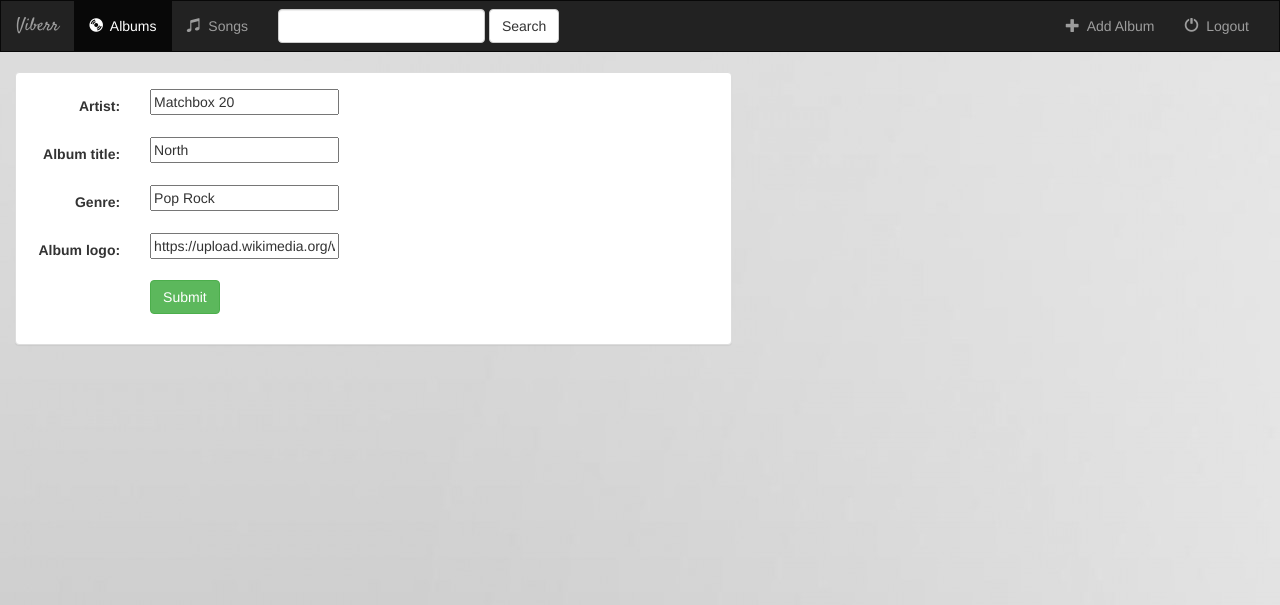
After one commit to lenmorld/Django_site, a Django app: page /music/album/1/ in a window 1280 px wide. The commit adds this page. Shown: the top 605 px of the page. Run offline with Django 3.2, Linux system fonts and the light colour scheme; data comes from the database, SQL or seed files in the repository; both versions use the stored data as it was after the commit; some libraries are stand-ins or nearby versions.

Commit message:
UpdateView and DeleteView

```diff
--- a/music/models.py
+++ b/music/models.py
@@ -1,4 +1,5 @@
 from django.db import models
+from django.core.urlresolvers import reverse
 
 # Create your models here.
 # in the DB, the column name will be these attributes
@@ -9,6 +10,11 @@ class Album(models.Model):
     album_title = models.CharField(max_length=250)
     genre = models.CharField(max_length=100)
     album_logo = models.CharField(max_length=1000)
+
+    # when we create a new album, a pk will be given, pk will be passed to primary view
+    # whenever we use the view, we need to pass the pk
+    def get_absolute_url(self):
+        return reverse('music:detail', kwargs={'pk': self.pk})
 
     # toString()
     def __str__(self):
--- /dev/null
+++ b/music/templates/music/album_form.html
@@ -0,0 +1,27 @@
+{% extends 'music/base.html' %}
+{% block title %}Add a New Album{% endblock %}
+{% block albums_active %}active{% endblock %}
+
+
+{% block body %}
+<div class="container-fluid">
+
+    <div class="row">
+        <div class="col-sm-12 col-md-7">
+            <div class="panel panel-default">
+                <div class="panel-body">
+                    <form class="form-horizontal" action="" method="post" enctype="multipart/form-data">
+                        {% csrf_token %}
+                        {%  include 'music/form-template.html' %}
+                        <div class="form-group">
+                            <div class="col-sm-offset-2 col-sm-10">
+                                <button type="submit" class="btn btn-success">Submit</button>
+                            </div>
+                        </div>
+                    </form>
+                </div>
+            </div>
+        </div>
+    </div>
+</div>
+{% endblock %}
--- a/music/templates/music/base.html
+++ b/music/templates/music/base.html
@@ -61,7 +61,7 @@
 
             <ul class="nav navbar-nav navbar-right">
                 <li class="">
-                    <a href="#">
+                    <a href="{% url 'music:album-add' %}">
                         <span class="glyphicon glyphicon-plus" aria-hidden="true"></span>&nbsp;
                         Add Album
                     </a>
--- /dev/null
+++ b/music/templates/music/form-template.html
@@ -0,0 +1,10 @@
+{% for field in form %}
+    <div class="form-group">
+        <div class="col-sm-offset-2 col-sm-10">
+            <span class="text-danger small">{{ field.errors }}</span>
+        </div>
+
+        <label class="control-label col-sm-2">{{ field.label_tag }}</label>
+        <div class="col-sm-10">{{ field }}</div>
+    </div>
+{% endfor %}
--- a/music/urls.py
+++ b/music/urls.py
@@ -1,28 +1,22 @@
 from django.conf.urls import url
 from . import views
 
-#get module called views from current dir
-
 app_name = 'music'
 
+
+# instead of functions, reference class, then convert to view
+
 urlpatterns = [
+    url(r'^$', views.IndexView.as_view(), name='index'),
+    url(r'^(?P<pk>[0-9]+)/$', views.DetailView.as_view(), name="detail"),
 
-    # /music/
-    url(r'^$', views.index, name='index'),
+    # /music/album/add/  no need for pk for we're creating a new one
+    url(r'album/add/$', views.AlbumCreate.as_view(), name='album-add'),
 
-    # default section - index, or homepage for each app
-    # if nothing is included like music/ , then it will be handled by default here ^$
-    # ^$ matches all, by RegEx
-    # name is optional
+    # /music/album/2/
+    url(r'^album/(?P<pk>[0-9]+)/$', views.AlbumUpdate.as_view(), name='album-update'),
 
-    # /music/<albumID>
-    # e.g. /music/71
+    # /music/album/2/delete
+    url(r'^album/(?P<pk>[0-9]+)/delete/$', views.AlbumDelete.as_view(), name='album-delete'),
 
-    # this will be saved as album_id variable
-    # match digits 0-9, any number, ignore '/'
-    url(r'^(?P<album_id>[0-9]+)/$', views.detail, name="detail" ),
-
-
-    # /music/<album_id>/favorite
-    url(r'^(?P<album_id>[0-9]+)/favorite/$', views.favorite, name="favorite"),
 ]
--- a/music/views.py
+++ b/music/views.py
@@ -1,32 +1,38 @@
+from django.views import generic
 from .models import Album
-from django.shortcuts import render, get_object_or_404
+from django.views.generic.edit import CreateView, UpdateView, DeleteView
+from django.core.urlresolvers import reverse_lazy
 
-# Create your views here.
-from django.http import HttpResponse
+# 2 generic views, 1 list, 1 details
+
+class IndexView(generic.ListView):
+    template_name = 'music/index.html'  # whenever we get a list of albums, plug it here
+    context_object_name = 'object_list'  # we can change this
+
+    def get_queryset(self):     # query DB for whatever album we want, this ex. get all
+        return Album.objects.all()
 
 
-def index(request):
-    all_albums = Album.objects.all()
-    return render(request, 'music/index.html', {'all_albums': all_albums})
+class DetailView(generic.DetailView):
+    model = Album
+    template_name = 'music/detail.html'
 
 
-def detail(request, album_id):
-    album = get_object_or_404(Album, pk=album_id)
-    return render(request, 'music/detail.html', {'album': album})
+class AlbumCreate(CreateView):
+    model = Album
+    # fields that we'll allow user to fill out
+    # we can write a crawler that gets logo atuomatically, or fill the genre
+    # for now, we allow user to type everything
+    fields = ['artist', 'album_title', 'genre', 'album_logo']
 
-def favorite(request, album_id):
-    album = get_object_or_404(Album, pk=album_id)
-    try:
-        selected_song = album.song_set.get(pk=request.POST['song'])
-    except (KeyError, Song.DoesNotExist):
-        return render(request, 'music/detail.html',  {
-            'album': album,
-            'error_message' : "You did not select a valid song", })
-    else:
-        selected_song.is_favorite = True
-        selected_song.save()    # store changes to DB
-        return render(request, 'music/detail.html', {'album': album})
+class AlbumUpdate(UpdateView):
+    model = Album
+    fields = ['artist', 'album_title', 'genre', 'album_logo']
 
-# function to catch localhost:8000 aka homepage
-def home(request):
-    return HttpResponse("HOMEPAGE<br/>HOST:" + request.get_host())
+class AlbumDelete(DeleteView):
+    model = Album
+    success_url = reverse_lazy('music:index')
+
+
+# def home(request):
+#     return HttpResponse("HOMEPAGE<br/>HOST:" + request.get_host())
--- a/website/urls.py
+++ b/website/urls.py
@@ -27,5 +27,5 @@ urlpatterns = [
     url(r'^music/', include('music.urls')),
 
     # anything else, catch localhost:8000 aka homepage
-    url(r'^$', views.home, name="home" )
+    # url(r'^$', views.home, name="home")
 ]
```
Also changed, not shown: music/templates/music/detail.html (+54 -21 lines), music/templates/music/detail_favorite.html (added, +46 -0 lines), music/templates/music/index.html (+18 -6 lines), music/templates/music/index_favorite.html (added, +19 -0 lines), music/urls_favorite.py (added, +29 -0 lines), music/views_favorite.py (added, +31 -0 lines), db.sqlite3.
